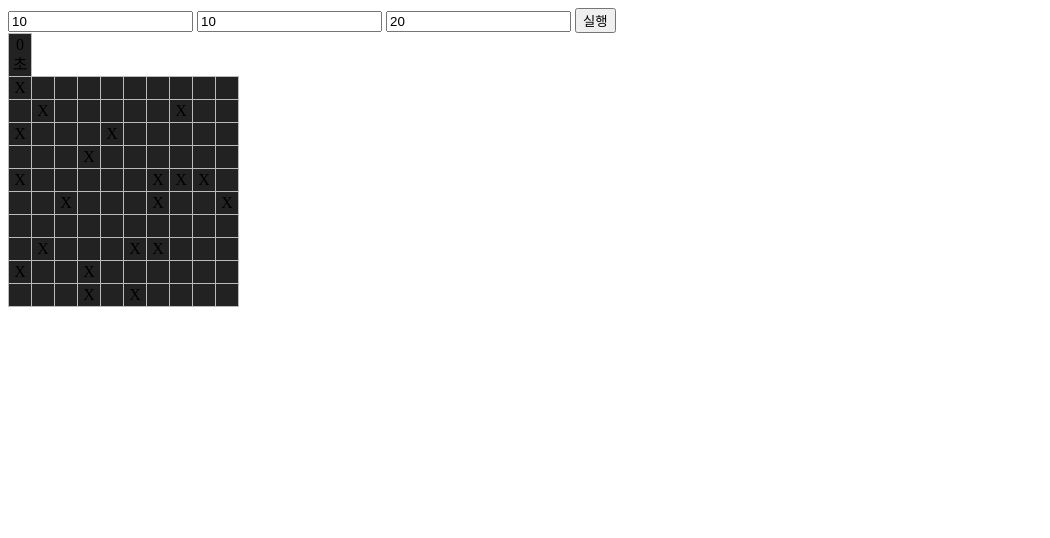
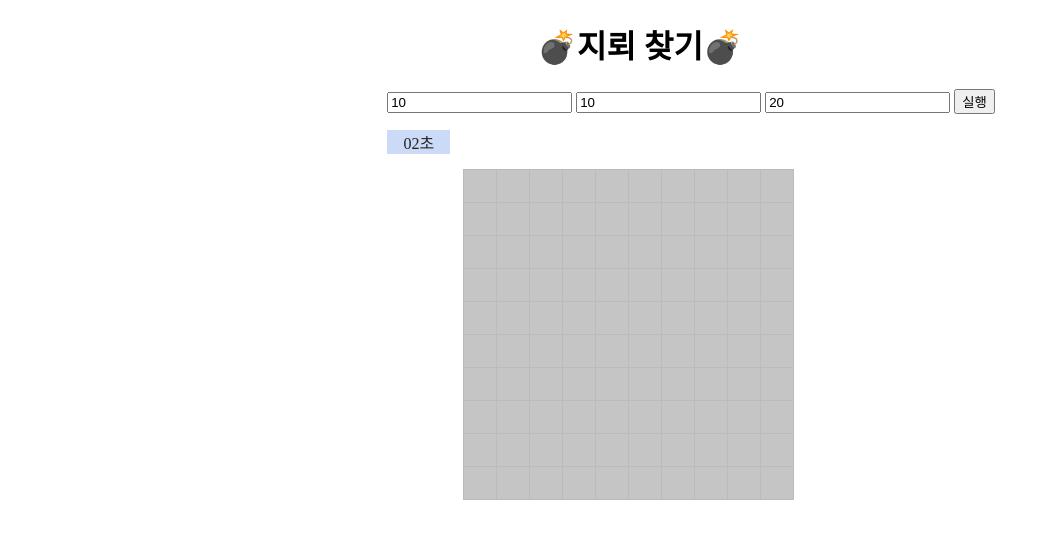
Before and after one commit to nuej0416/Minesweeper, a plain HTML site: page Minesweeper.html in a window 1280 px wide. Both pictures are taken after a click on the button "실행". Shown: the whole page, without its empty margins (0-1050 px from the left). Drawn offline with Linux system fonts and the light colour scheme.

Commit message:
걸린 시간 표시 기능 추가, css 수정

```diff
--- a/Minesweeper.html
+++ b/Minesweeper.html
@@ -3,21 +3,45 @@
     <meta charset="UTF-8">
     <title>지뢰찾기</title>
     <style>
+        #wrapper {
+            width : 100%;
+        }
+
+        .title>h1 {
+            text-align: center;
+        }
+
+        .setting {
+            margin-left : 30%;
+        }
         table {
             border-collapse: collapse;
+            margin-left : 36%;
+            user-select: none;
         }
 
         td {
             border : 1px solid #bbb;
             text-align: center;
             line-height: 20px;
-            width : 20px;
-            height : 20px;
-            background : #222;
+            width : 30px;
+            height : 30px;
+            background : rgb(197, 197, 197);
+            color : rgb(197, 197, 197);
         }
-
+        .time_wrap {
+            background: rgba(185, 206, 245, 0.74);
+            color : #222;
+            width : 5%;
+            margin-left:30%;
+        }
+        #timer {
+            text-align: center;
+        }
         td.opened {
             background : #fff;
+            color : #222;
+            font-weight: bold;
         }
 
         td.flag {
@@ -27,25 +51,39 @@
         td.question {
             background: orange;
         }
+        #result {
+            font-weight: bold;
+            text-align: center;
+        }
     </style>
 </head>
 <body>
+    <div id="wrapper">
+        <div class="title">
+            <h1>💣지뢰 찾기💣</h1>
+        </div>
+        <div class="setting">
             <input type="number" id="hor" placeholder="가로" value = "10">
             <input type="number" id="ver" placeholder="세로" value = "10">
             <input type="number" id="mine" placeholder="지뢰수" value = "20">
             <button id="exec">실행</button>
+        </div>
+        <div class="time_wrap">
+            <p id ="timer">0초</p>
+        </div>
         <table id="table">
             <thead>
                 <tr>
-                <td>
-                    <span id = "timer"> 0 </span> 초
-                </td>
+
                 </tr>
             </thead>
             <tbody></tbody>
         </table>
-    <div id="result"></div>
-
+        <div id="result">
+            <h3 class="comment"></h3>
+            <p class="endTime"></p>
+        </div>
+    </div>
     <script src="Minesweeper.js"></script>
 </body>
 </html>
--- a/Minesweeper.js
+++ b/Minesweeper.js
@@ -16,13 +16,28 @@ let codeTable = {
     commonCell : 0,
 };
 
+
+let timer = document.querySelector('#timer');
+let seconds = 0;
+
+function printTimer() {
+    seconds ++;
+    timer.textContent = `${seconds < 10 ? `0${seconds}` : seconds}초`};
+
+
+
 document.querySelector('#exec').addEventListener('click', function() {
     //내부 먼저 초기화
+    printTimer();
+    let time = setInterval(printTimer, 1000);
     tbody.innerHTML = '';
-    document.querySelector('#result').textContent = '';
+    document.querySelector('.comment').textContent = '';
+    document.querySelector('.endTime').textContent = '';
     dataset = [];
     open = 0;
     exitFlag = false;
+    seconds =0;
+
     let hor = parseInt(document.querySelector('#hor').value);
     let ver = parseInt(document.querySelector('#ver').value);
     let mine = parseInt(document.querySelector('#mine').value);
@@ -34,7 +49,6 @@ document.querySelector('#exec').addEventListener('click', function() {
         return index;
     });
     let shuffle = [];
-
 
     while (mines.length > hor * ver - mine) {
         let newMine = mines.splice(Math.floor(Math.random() * mines.length), 1)[0];
@@ -98,6 +112,7 @@ document.querySelector('#exec').addEventListener('click', function() {
                 if (exitFlag) {
                     return;
                 }
+                startTime = new Date();
 
                 let parentTr = e.currentTarget.parentNode;
                 let parentTbody = e.currentTarget.parentNode.parentNode;
@@ -112,9 +127,13 @@ document.querySelector('#exec').addEventListener('click', function() {
                 open += 1;
 
                 if (dataset[line][cell] === codeTable.mine) { // 지뢰 클릭했을 때
-                    e.currentTarget.textContent = '펑!';
-                    document.querySelector('#result').textContent = '실패ㅠㅠ';
+                    let endTime = seconds;
+                    clearInterval(time);
+                    e.currentTarget.textContent = '💣';
+                    document.querySelector('.comment').textContent = '실패ㅠㅠ😱';
+                    document.querySelector('.endTime').textContent = `걸린 시간 : ${seconds}초`;
                     exitFlag = true;
+                    seconds = 0;
                 } else { // 지뢰가 아닌경우 주변 지뢰 개수
                     let around = [
                         dataset[line][cell - 1], dataset[line][cell + 1],
@@ -171,8 +190,13 @@ document.querySelector('#exec').addEventListener('click', function() {
                 }
 
                 if( open === hor * ver - mine) {
+                    let endTime = seconds;
+                    clearInterval(time);
                     exitFlag = true;
-                    document.querySelector('#result').textContent = '승리~!!';
+                    document.querySelector('.comment').textContent = '승리~!!🎉';
+                    document.querySelector('.endTime').textContent = `걸린시간 : ${seconds}초`;
+
+                    seconds = 0;
                 }
             });
             tr.appendChild(td);
```
Lines whose indentation alone changed are shown as unchanged.
